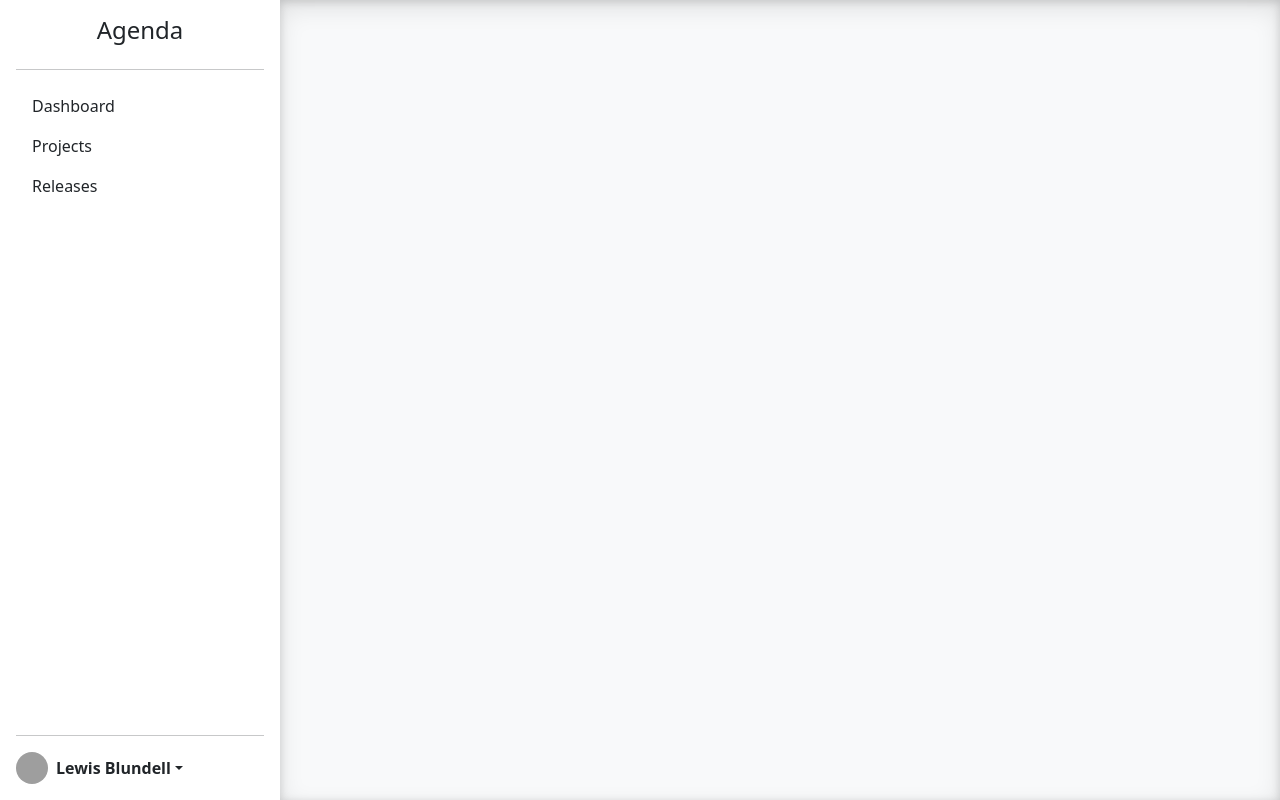
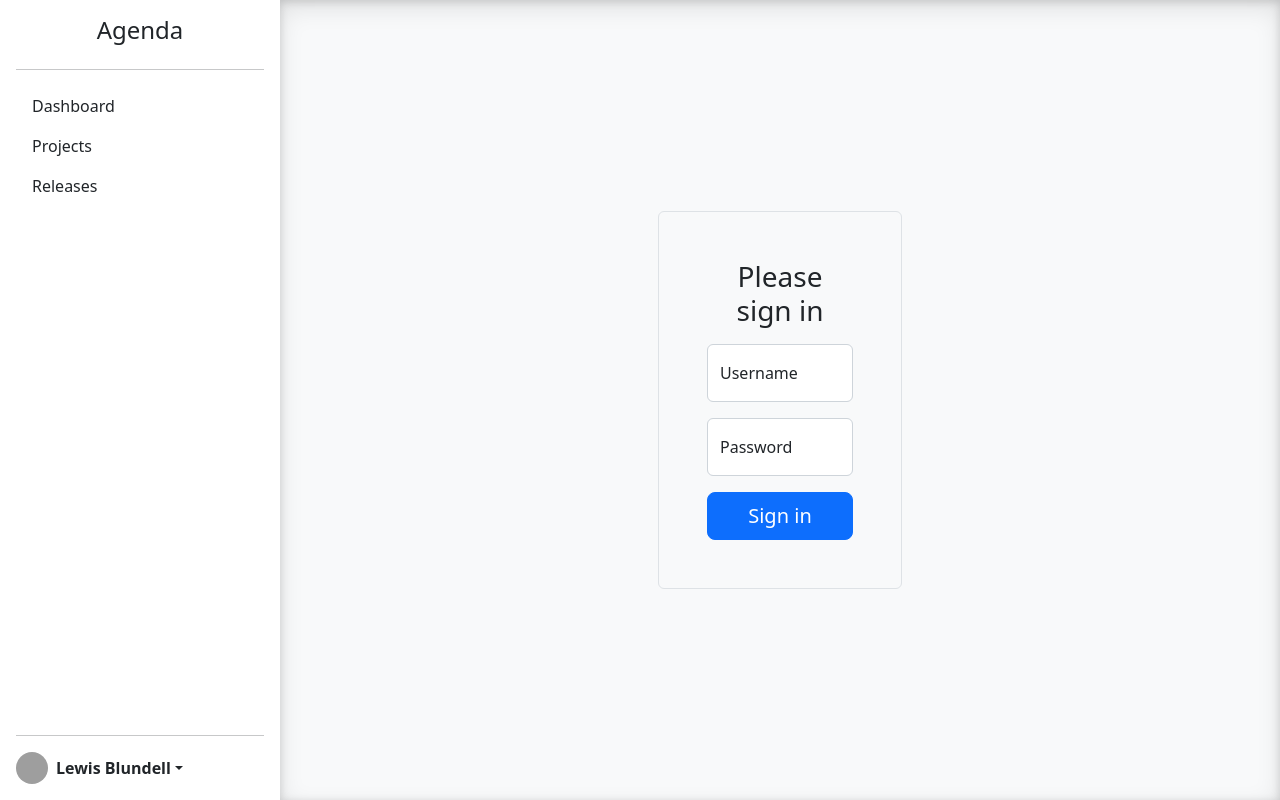
Before and after one commit to LewBlu/agenda, an Angular app: page /login in a window 1280 px wide. Before the commit this address led to /. Built offline with nearby package versions, Linux system fonts and the light colour scheme; grey boxes are pictures that could not be loaded.

Commit message:
Added Login page

```diff
--- /dev/null
+++ b/src/app/auth/login/login.component.html
@@ -0,0 +1,14 @@
+<main class="h-100 w-100 d-flex justify-content-center align-items-center">
+	<form class="w-25 bg-light p-5 border rounded" [formGroup]="loginForm" (ngSubmit)="login()">
+		<h3 class="h mb-3 text-center">Please sign in</h3>
+		<div class="form-floating mb-3">
+			<input type="text" class="form-control" id="floatingInput" placeholder="username..." formControlName="username">
+			<label for="floatingInput">Username</label>
+		  </div>
+		<div class="form-floating mb-3">
+			<input type="password" class="form-control" id="floatingPassword" placeholder="Password" formControlName="password">
+			<label for="floatingPassword">Password</label>
+		</div>
+		<button class="w-100 btn btn-lg btn-primary" type="submit">Sign in</button>
+	</form>
+</main>
--- /dev/null
+++ b/src/app/auth/login/login.component.ts
@@ -0,0 +1,33 @@
+import { HttpClient } from '@angular/common/http';
+import { Component, OnInit } from '@angular/core';
+import { FormControl, FormGroup, Validators } from '@angular/forms';
+import { Router } from '@angular/router';
+
+@Component({
+	selector: 'app-login',
+	templateUrl: './login.component.html',
+	styleUrls: ['./login.component.css']
+})
+export class LoginComponent implements OnInit {
+	loginForm!: FormGroup;
+	constructor(private http: HttpClient, private router: Router) { }
+
+	ngOnInit(): void {
+		this.loginForm = new FormGroup({
+			'username': new FormControl(null, Validators.required),
+			'password': new FormControl(null, Validators.required)
+		});
+	}
+
+	login() {
+		this.http.post('https://localhost:8080/login', this.loginForm.value, { withCredentials: true }).subscribe(result => {
+			if (result) { this.router.navigateByUrl('/') }
+		});
+	}
+
+	// projects() {
+	// 	this.http.get('https://localhost:8080/projects', { withCredentials: true }).subscribe(result => {
+	// 		console.log(result);
+	// 	});
+	// }
+}
```
Also changed, not shown: src/app/app-routing.module.ts (+6 -4 lines), src/app/app.module.ts (+9 -2 lines), src/app/auth/login/login.component.css (added), 1 other file (tests, documents, lock files or other folders).
